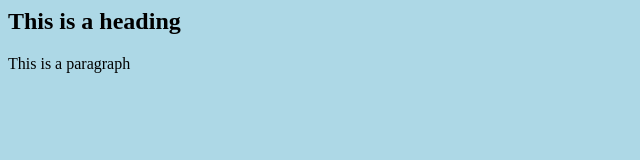
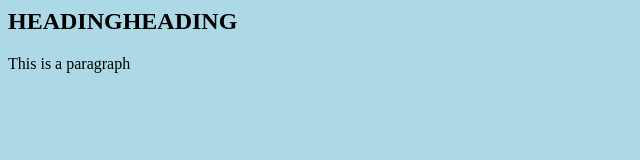
Before and after one commit to carmenc116/carmenc.github.io, a plain HTML site: page index.html in a window 1280 px wide. Shown: the whole page, without its empty margins (0-640 px from the left). Drawn offline with Linux system fonts and the light colour scheme.

Commit message:
HEADING commit

```diff
--- a/index.html
+++ b/index.html
@@ -4,7 +4,7 @@
 </head>
 <body>
 
-<h2> This is a heading </h2>
+<h2> HEADINGHEADING </h2>
 <p> This is a paragraph </p>
 
 </body>
```
